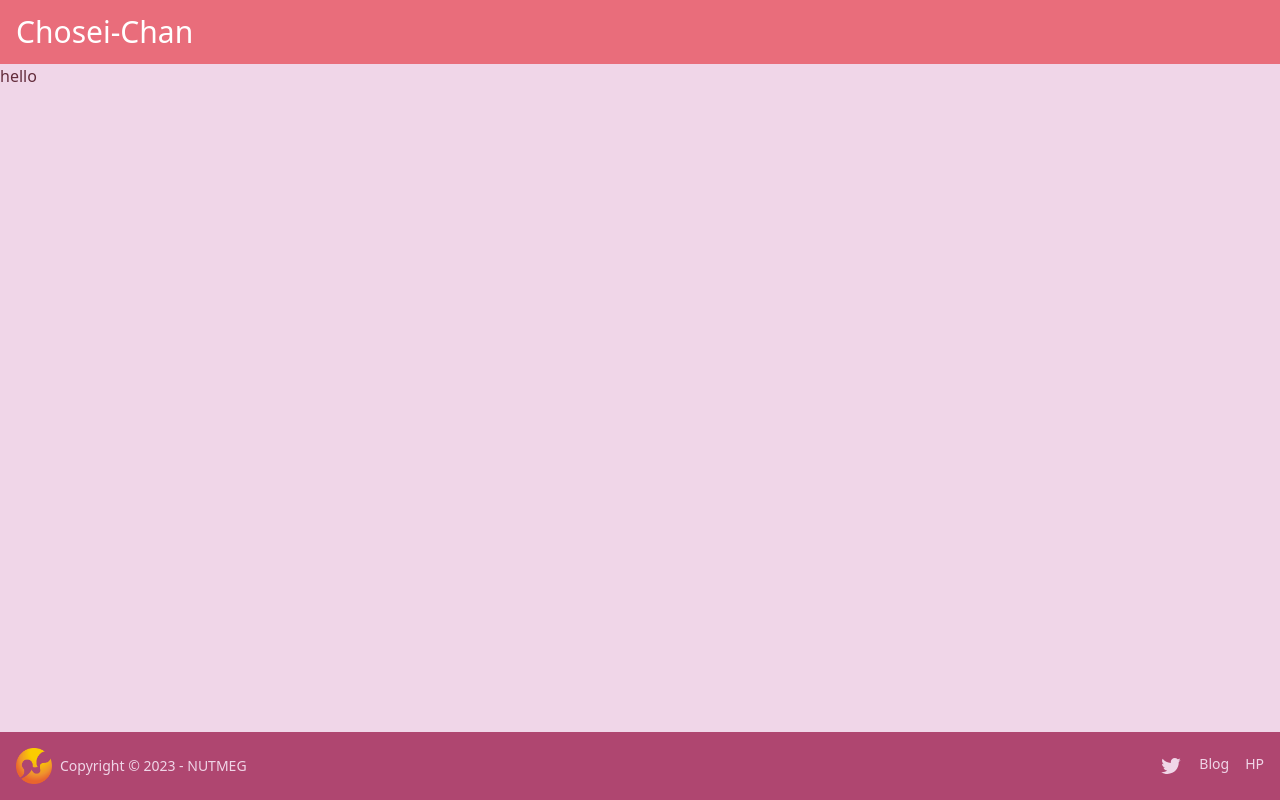
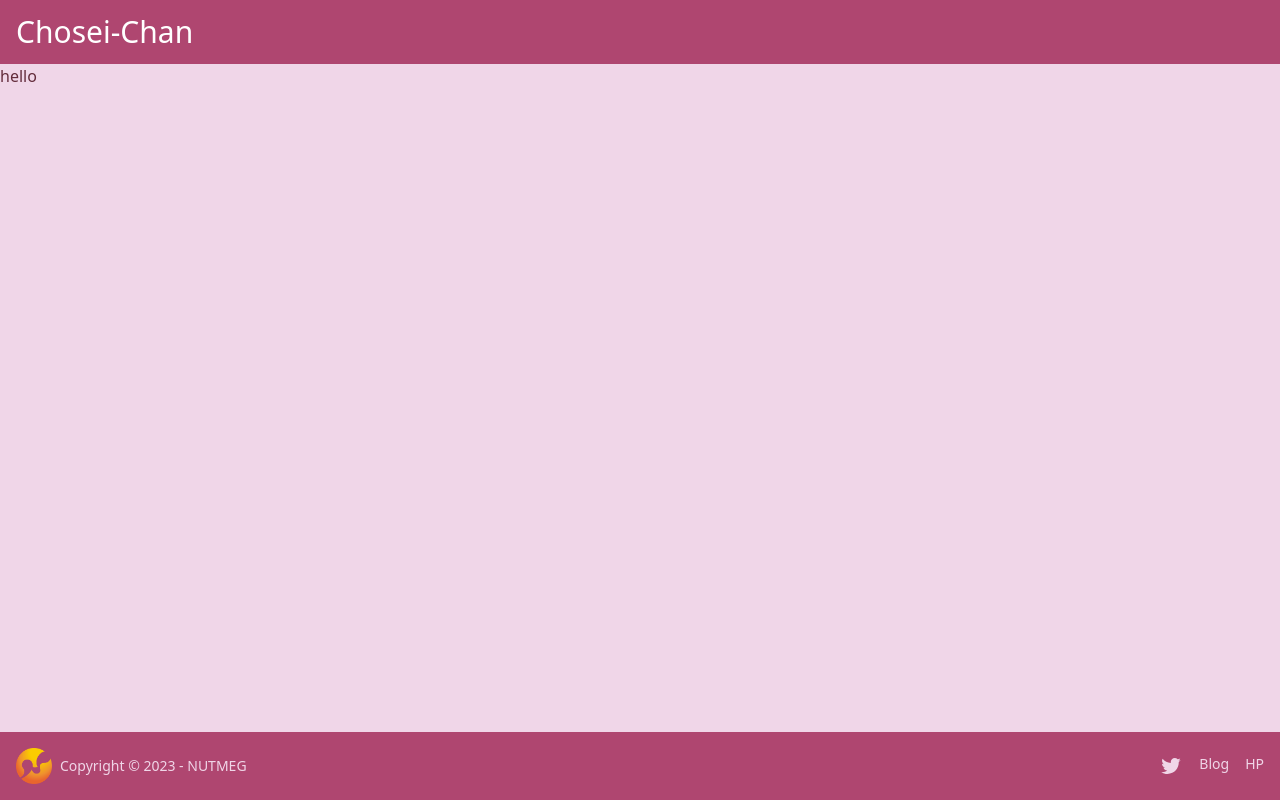
Before and after one commit to NUTFes/chosei-chan, a Next.js app: page / in a window 1280 px wide. Built offline with nearby package versions, Linux system fonts and the light colour scheme.

Commit message:
[fix] Headerのcolorを変更

```diff
--- a/src/components/common/Header/Header.tsx
+++ b/src/components/common/Header/Header.tsx
@@ -1,6 +1,6 @@
 const Header: React.FC = () => {
   return (
-    <header className="flex items-center bg-primary h-16">
+    <header className="flex items-center bg-neutral h-16">
       <a className="text-white text-3xl px-4" href="/" target="_blank" rel="noopener noreferrer">
         Chosei-Chan
       </a>
```
